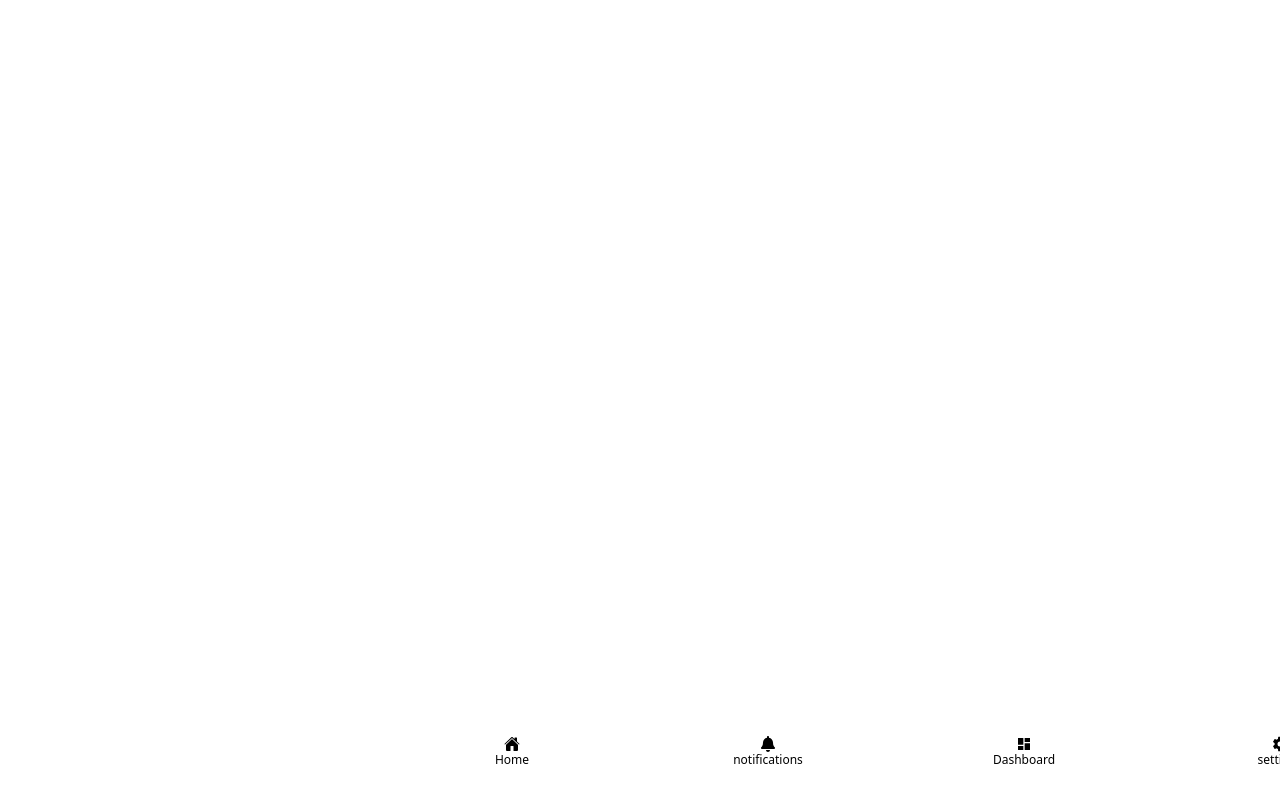
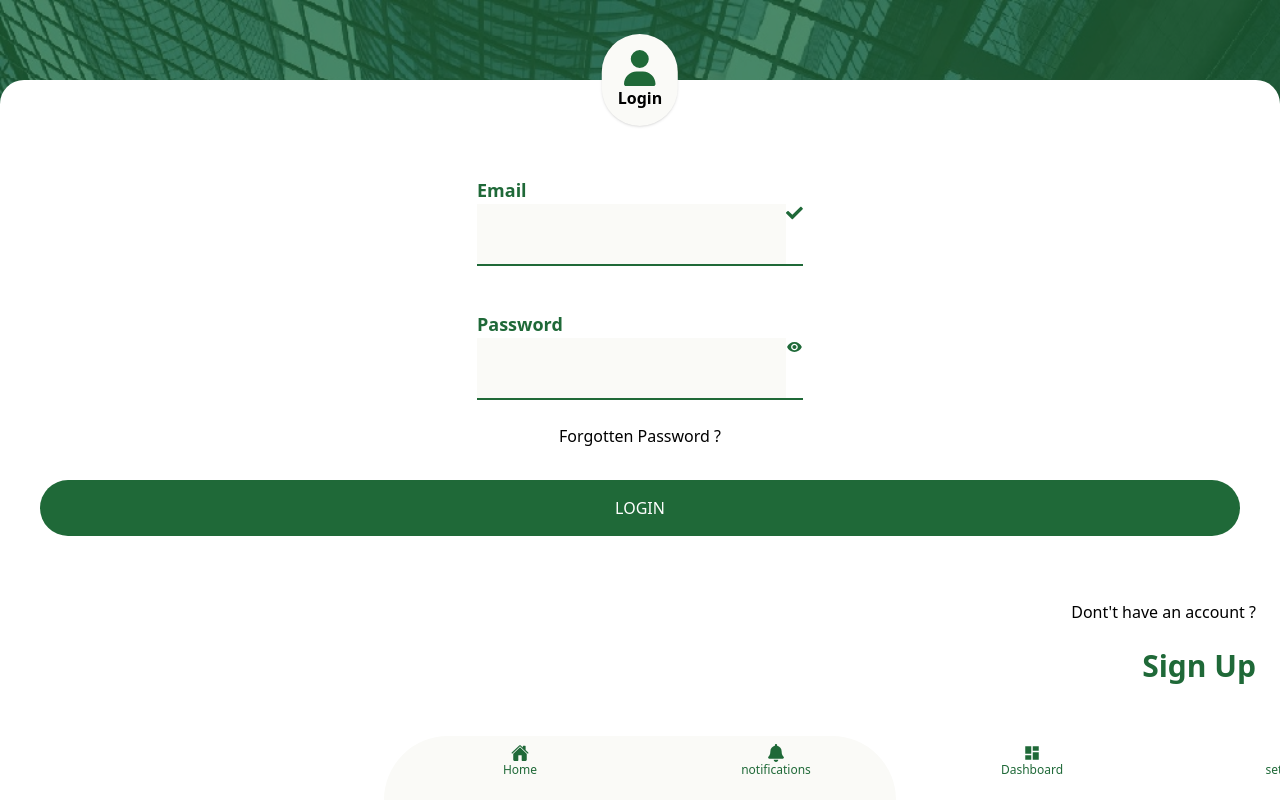
Before and after one commit to myconpeter/Waxmo, a React (Vite) app: page /homepage in a window 1280 px wide. Built offline with nearby package versions, Linux system fonts and the light colour scheme.

Commit message:
i just feel like saving

```diff
--- a/src/App.jsx
+++ b/src/App.jsx
@@ -6,7 +6,7 @@ import {
 } from "react-router-dom";
 
 // LAYOUTS
-import WelcomeLayout from "./layouts/welcomeLayout";
+// import WelcomeLayout from "./layouts/welcomeLayout";
 import HomeLayout from "./layouts/homeLayout";
 
 
@@ -15,6 +15,7 @@ import Welcome from './pages/welcomePage'
 import LoginORsignup from "./pages/loginORsignup";
 import LoginPage from "./pages/loginPage";
 import SignupPage from "./pages/signupPage";
+import HomePage from "./pages/homePage";
 
 
 const router = createBrowserRouter(
@@ -26,7 +27,8 @@ const router = createBrowserRouter(
       <Route path="signup" element={<SignupPage />} />
 
 
-      <Route path="homepage" element={<HomeLayout />}>
+      <Route path="/homepage" element={<HomeLayout />}>
+        <Route index element={<HomePage />} />
 
       </Route>
 
--- a/src/layouts/homeLayout.jsx
+++ b/src/layouts/homeLayout.jsx
@@ -3,11 +3,13 @@ import { FaBell } from "react-icons/fa";
 import { MdDashboard } from "react-icons/md";
 import { IoSettingsSharp } from "react-icons/io5";
 import { FaUser } from "react-icons/fa";
+import { Outlet } from "react-router-dom";
 
 
 const homeLayout = () => {
     return (
         <div>
+
             <nav class="relative bg-brightYellow w-full">
 
 
@@ -17,31 +19,31 @@ const homeLayout = () => {
 
 
 
-                    <div className="fixed z-50 w-fit h-16 max-w-lg -translate-x-1/2  rounded-lg bottom-0 left-1/2">
+                    <div className="fixed z-50 w-fit h-16 max-w-lg -translate-x-1/2  rounded-t-full p-2 bottom-0 left-1/2 bg-lightGray">
                         <div className="flex w-screen">
-                            <div className=" flex flex-col flex-1 items-center justify-center " >
-                                <IoHome className="" />
-                                <p className="text-center text-xs">Home</p>
+                            <div className=" flex flex-col flex-1 items-center justify-center  " >
+                                <IoHome className="text-overLay text-lg" />
+                                <p className="text-center text-xs text-overLay">Home</p>
                             </div>
                             <div className=" flex flex-col flex-1 items-center justify-center" >
 
-                                <FaBell />
-                                <p className="text-center text-xs">notifications</p>
+                                <FaBell className="text-overLay text-lg" />
+                                <p className="text-center text-xs text-overLay">notifications</p>
                             </div>
                             <div className=" flex flex-col flex-1 items-center justify-center" >
 
-                                <MdDashboard />
-                                <p className="text-center text-xs">Dashboard</p>
+                                <MdDashboard className="text-overLay text-lg" />
+                                <p className="text-center text-xs text-overLay">Dashboard</p>
                             </div>
                             <div className=" flex flex-col flex-1 items-center justify-center" >
 
-                                <IoSettingsSharp />
-                                <p className="text-center text-xs">settings</p>
+                                <IoSettingsSharp className="text-overLay text-lg" />
+                                <p className="text-center text-xs text-overLay">settings</p>
                             </div>
                             <div className=" flex flex-col flex-1 items-center justify-center" >
 
-                                <FaUser />
-                                <p className="text-center text-xs" >Me</p>
+                                <FaUser className="text-overLay text-lg" />
+                                <p className="text-center text-xs text-overLay" >Me</p>
 
                             </div>
 
@@ -51,6 +53,8 @@ const homeLayout = () => {
                 </div>
             </nav>
 
+            <Outlet />
+
         </div>
     )
 }
--- /dev/null
+++ b/src/pages/homePage.jsx
@@ -0,0 +1,79 @@
+import { FaUser } from "react-icons/fa6";
+import { FaCheck } from "react-icons/fa";
+import { IoMdEye } from "react-icons/io";
+import { IoMdEyeOff } from "react-icons/io";
+import { FaRegCircle } from "react-icons/fa";
+import { Link } from "react-router-dom";
+
+const homePage = () => {
+    return (
+
+        <div
+            className=" bg-black bg-opacity-100 relative overflow-hidden bg-cover bg-no-repeat text-center bg-welcome-page-background h-screen "
+
+
+        >
+
+            <div className="bg-overLay bg-opacity-75 relative overflow-hidden bg-cover h-screen w-screen"></div>
+            <div
+                className="absolute bottom-0 left-0 right-0 top-0 h-full w-full overflow-hidden bg-fixed"
+            >
+
+
+
+                <div className="bg-transparent  h-screen overflow-hidden flex items-center justify-center pt-20">
+                    <div className="bg-white w-screen h-full shadow-3xl rounded-t-3xl">
+                        <div className="flex flex-col items-center bg-lightGray shadow shadow-gray-200 absolute left-1/2 transform -translate-x-1/2 -translate-y-1/2 rounded-full p-4">
+                            <FaUser className="text-4xl text-overLay " />
+
+                            <p className="font-bold">Login</p>
+                        </div>
+                        <form action="/" className="pt-24 p-10 flex flex-col items-center justify-center">
+                            <div className="flex flex-col items-start justify-center text-lg mb-6">
+
+                                <p className="text-overLay font-semibold">Email</p>
+
+                                <div className="flex border-b-2 border-overLay">
+
+                                    <input type="text" id="username" className="bg-lightGray border-overLay pl-12 py-2 md:py-4  w-full  focus:outline-none" />
+                                    <FaCheck className="text-overLay" />
+                                </div>
+
+                            </div>
+                            <div className="flex flex-col items-start text-lg mb-6 pt-5">
+
+                                <p className="text-overLay font-semibold">Password</p>
+
+                                <div className="flex border-b-2 border-overLay">
+
+                                    <input type="password" id="username" className="bg-lightGray border-overLay pl-12 py-2 md:py-4  w-full  focus:outline-none" />
+                                    <IoMdEye className="text-overLay" />
+                                </div>
+
+                            </div>
+
+                            <div className="pb-8 flex  justify-end">
+                                <Link to="#" className="">Forgotten Password ? </Link>
+                            </div>
+                            <button className="bg-overLay font-medium p-2 md:p-4 text-white uppercase w-full rounded-full">Login</button>
+                        </form>
+
+                        <div className="flex flex-col items-end p-6 space-y-6 ">
+
+                            <p>Dont't have an account ? </p>
+                            <Link to="/signup" className="text-3xl font-bold text-overLay">Sign Up</Link>
+
+                        </div>
+                    </div>
+                </div>
+
+
+
+            </div>
+        </div >
+
+
+    )
+}
+
+export default homePage
```
